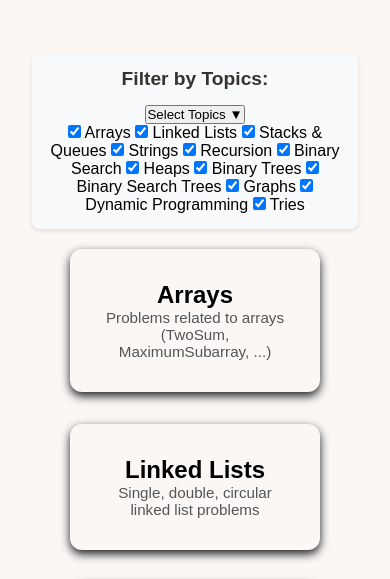
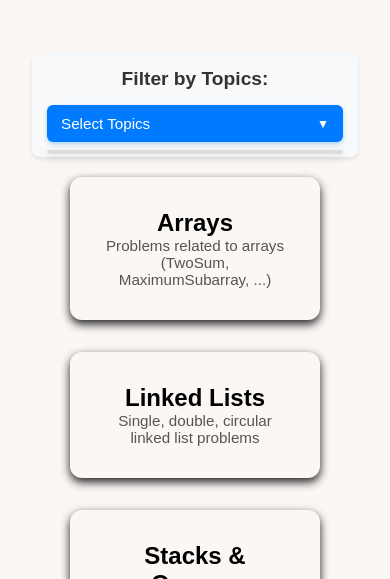
Before and after one commit to sharad1224/DSA-Patterns-and-Problems, a website: page index.html in a window 390 px wide. Shown: the part 240-819 px from the top of the page. Drawn offline with Linux system fonts and the light colour scheme.

Commit message:
Update topicsFilter.css with dropdown styles
Replaced horizontal checkbox styles with dropdown menu styles. Added styles for dropdown button, dropdown content container, smooth transitions, and responsive design to match the website theme as requested.

```diff
--- a/CSS/topicsFilter.css
+++ b/CSS/topicsFilter.css
@@ -14,42 +14,92 @@
   font-weight: 600;
 }
 
-.filter-checkboxes {
-  display: flex;
-  flex-wrap: wrap;
-  gap: 15px;
+/* Dropdown Styles */
+.filter-dropdown {
+  position: relative;
+  display: inline-block;
+  width: 100%;
+  max-width: 300px;
 }
 
-.filter-checkboxes label {
+.dropdown-toggle {
+  display: flex;
+  justify-content: space-between;
+  align-items: center;
+  width: 100%;
+  padding: 12px 16px;
+  background-color: #007bff;
+  color: white;
+  border: none;
+  border-radius: 6px;
+  cursor: pointer;
+  font-size: 1em;
+  font-weight: 500;
+  transition: all 0.3s ease;
+  box-shadow: 0 2px 4px rgba(0, 123, 255, 0.3);
+}
+
+.dropdown-toggle:hover {
+  background-color: #0056b3;
+  transform: translateY(-2px);
+  box-shadow: 0 4px 8px rgba(0, 123, 255, 0.4);
+}
+
+.dropdown-toggle:active {
+  transform: translateY(0);
+}
+
+.dropdown-arrow {
+  font-size: 0.8em;
+  margin-left: 10px;
+  transition: transform 0.3s ease;
+}
+
+.dropdown-content {
+  position: absolute;
+  top: 100%;
+  left: 0;
+  right: 0;
+  margin-top: 8px;
+  background-color: #fff;
+  border: 2px solid #ddd;
+  border-radius: 8px;
+  box-shadow: 0 4px 12px rgba(0, 0, 0, 0.15);
+  max-height: 0;
+  overflow: hidden;
+  transition: max-height 0.3s ease, padding 0.3s ease;
+  z-index: 1000;
+}
+
+.dropdown-content.show {
+  max-height: 400px;
+  overflow-y: auto;
+  padding: 10px;
+}
+
+.dropdown-content label {
   display: flex;
   align-items: center;
-  gap: 8px;
-  padding: 8px 12px;
-  background-color: #fff;
-  border: 2px solid #ddd;
-  border-radius: 6px;
+  gap: 10px;
+  padding: 10px 12px;
   cursor: pointer;
-  transition: all 0.3s ease;
-  font-size: 0.95em;
-  color: #555;
+  transition: background-color 0.2s ease;
+  border-radius: 4px;
   user-select: none;
 }
 
-.filter-checkboxes label:hover {
-  border-color: #007bff;
+.dropdown-content label:hover {
   background-color: #f0f7ff;
-  transform: translateY(-2px);
-  box-shadow: 0 4px 8px rgba(0, 123, 255, 0.2);
 }
 
-.filter-checkboxes input[type='checkbox'] {
+.dropdown-content input[type='checkbox'] {
   width: 18px;
   height: 18px;
   cursor: pointer;
   accent-color: #007bff;
 }
 
-.filter-checkboxes input[type='checkbox']:checked + span {
+.dropdown-content input[type='checkbox']:checked ~ span {
   color: #007bff;
   font-weight: 600;
 }
@@ -60,12 +110,17 @@
     padding: 15px;
   }
 
-  .filter-checkboxes {
-    gap: 10px;
+  .filter-dropdown {
+    max-width: 100%;
   }
 
-  .filter-checkboxes label {
-    padding: 6px 10px;
+  .dropdown-toggle {
+    padding: 10px 14px;
+    font-size: 0.95em;
+  }
+
+  .dropdown-content label {
+    padding: 8px 10px;
     font-size: 0.9em;
   }
 }
```
